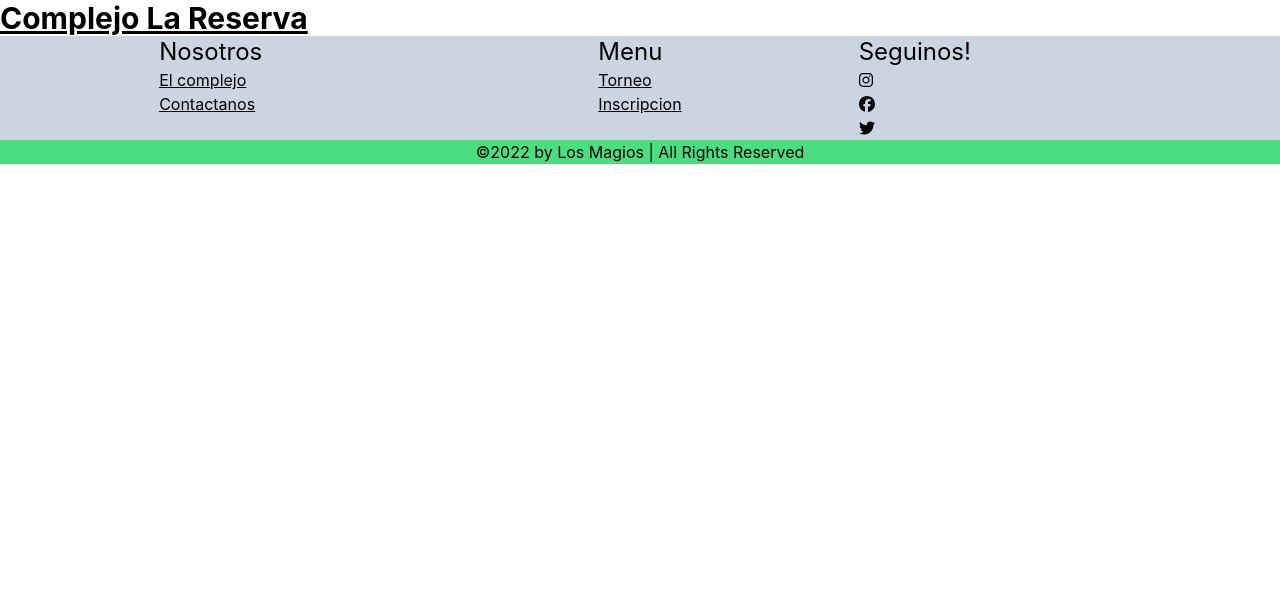
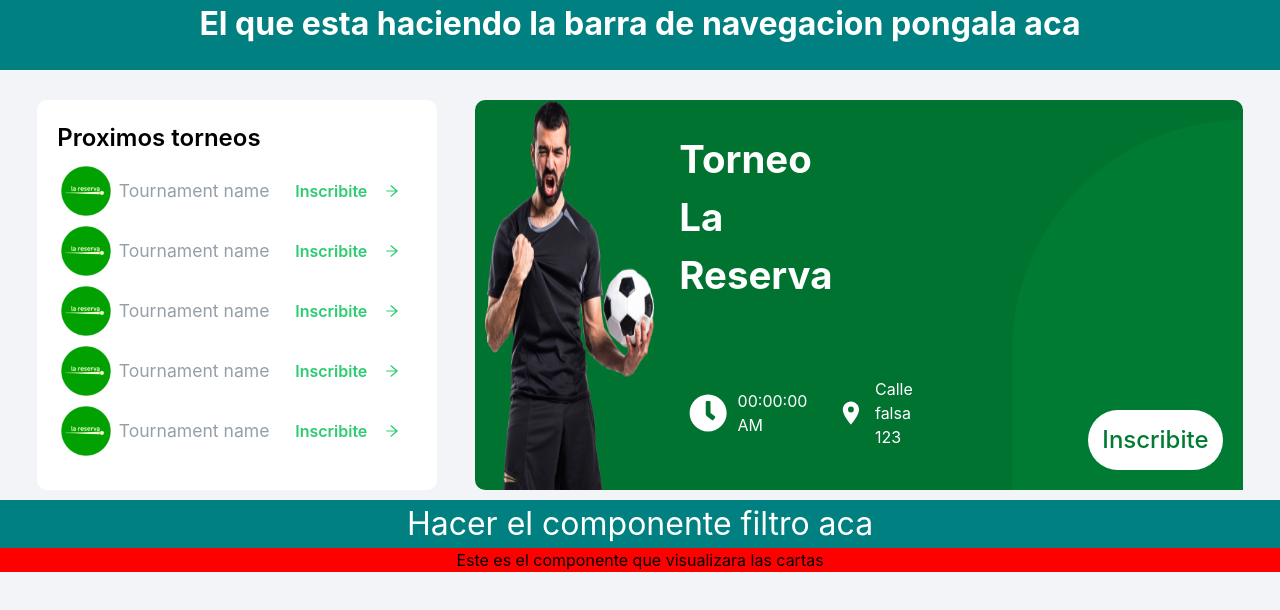
Before and after one commit to CristianLarrauri/Henry-LaReserva, a React (Create React App) app in the folder client/: page /home in a window 1280 px wide. Shown: the top 610 px of the page. Built offline with nearby package versions, Linux system fonts and the light colour scheme.

Commit message:
Added some things to home

```diff
--- /dev/null
+++ b/client/src/components/Filtros.jsx
@@ -0,0 +1,16 @@
+import React from "react";
+import styles from "../styles/Filtros.module.css"
+import TournamentDetails from "./TournamentDetails";
+
+export default function Filtros(){
+    return(
+        <div className={styles.mainWrapper}>
+            <h2>Hacer el componente filtro aca</h2>
+            {/*Esto deberia traer de la ruta get X torneos, segun la pagina
+               apenas inicia (DiMount/useEffect), luego cada vez que se toque un boton de filtrado
+               deberia llamar a la ruta del back correspondiente y actualizar un estado local,
+               ese estado es el que se le deberia pasar al componente de abajo, que es el que renderizara las cartas*/}
+            <TournamentDetails tournaments = {[]}/>
+        </div>
+    );
+}
--- a/client/src/components/Home.jsx
+++ b/client/src/components/Home.jsx
@@ -1,11 +1,52 @@
 import React from 'react';
 import Footer from './Footer';
+import styles from '../styles/Home.module.css';
+import NextTournaments from './NextTournaments';
+import jugador from '../images/jugadorHome.png';
+import {FaClock} from 'react-icons/fa';
+import {MdLocationOn} from 'react-icons/md';
+import Filtros from '../components/Filtros';
 
 export default function Home() {
 	return (
-		<div>
-			<h1 className="text-3xl font-bold underline">Complejo La Reserva</h1>
-			<Footer />
+		<div className={styles.mainWrapper}>
+			<div className={styles.falseNavBar}><h2>El que esta haciendo la barra de navegacion pongala aca</h2></div>
+
+			<div className={styles.upperContainer}>
+				<NextTournaments/>
+
+				<div className={styles.nextTournamentWrapper}>
+					<img src={jugador} alt="jugador.png" />
+
+					<div className={styles.nextTournamentSubWrapper}>
+						<div>
+							<h2>Torneo</h2>
+							<h2>La</h2>
+							<h2>Reserva</h2>
+						</div>
+
+						<div className={styles.infoContainer}>
+							<div>
+								<FaClock className={styles.icon}/>
+								<p>00:00:00 AM</p>
+							</div>
+
+							<div>
+								<MdLocationOn className={styles.icon}/>
+								<p>Calle falsa 123</p>
+							</div>
+						</div>
+					</div>
+
+					<div className={styles.halfCircle}></div>
+
+					<div className={styles.btnContainer}>
+						<button>Inscribite</button>
+					</div>
+				</div>
+			</div>
+
+			<Filtros/>
 		</div>
 	);
 }
--- /dev/null
+++ b/client/src/components/NextTournaments.jsx
@@ -0,0 +1,23 @@
+import React from "react";
+import styles from '../styles/NextTournaments.module.css';
+import TournamentListView from "./TournamentListView";
+
+export default function NextTournaments(tournaments){
+    //Esta funciona debera recibir un array de los 5 torneos mas proximos
+    //(En realidad deberia arrancar desde el segundo mas proximo al 6 porque el mas proximo va en otro componente)
+    return(
+    <div className = {styles.mainWrapper}>
+        <div className = {styles.titleContainer}>
+            <h2>Proximos torneos</h2>
+        </div>
+
+        <div className={styles.tournamentsContainer}>
+            <TournamentListView/>
+            <TournamentListView/>
+            <TournamentListView/>
+            <TournamentListView/>
+            <TournamentListView/>
+        </div>
+    </div>
+    );
+}
--- a/client/src/components/TournamentDetails.jsx
+++ b/client/src/components/TournamentDetails.jsx
@@ -1,3 +1,10 @@
 import React from 'react';
+import styles from '../styles/TournamentDetails.module.css';
 
-export default function TournamentDetails() {}
+export default function TournamentDetails(tournaments) {//Esto lo recibe del componente filtros
+    return(
+        <div className={styles.mainWrapper}>
+            Este es el componente que visualizara las cartas
+        </div>
+    );
+}
--- /dev/null
+++ b/client/src/components/TournamentListView.jsx
@@ -0,0 +1,21 @@
+import React from "react";
+import styles from '../styles/TournamentListView.module.css';
+import icon from '../images/tournamentIcon_1.png';
+import {AiOutlineArrowRight} from 'react-icons/ai';
+import { Link } from "react-router-dom";
+
+export default function(){
+    return(
+    <Link to='/' className={styles.mainWrapper}>
+        <div className={styles.tournamentContainer}>
+            <img src={icon} alt="icon" className={styles.icon}/>
+            <p>Tournament name</p>
+        </div>
+
+        <div className = {styles.inscriptionWrapper}>
+            Inscribite
+            <AiOutlineArrowRight className={styles.icon}/>
+        </div>
+    </Link>
+    );
+}
--- /dev/null
+++ b/client/src/styles/Filtros.module.css
@@ -0,0 +1,11 @@
+.mainWrapper{
+    background-color: teal;
+    width: 100%;
+    text-align: center;
+    margin-top: 10px;
+}
+
+.mainWrapper h2{
+    color: white;
+    font-size: 2em;
+}
--- /dev/null
+++ b/client/src/styles/Home.module.css
@@ -0,0 +1,129 @@
+.mainWrapper{
+    background-color: rgba(243,244,247);
+    width: 100%;
+    min-height: 100vh;
+    display: flex;
+    flex-direction: column;
+    align-items: center;
+}
+
+.falseNavBar{
+    width: 100%;
+    height: 70px;
+    text-align: center;
+    background-color: teal;
+}
+
+.falseNavBar h2{
+    color: white;
+    font-size: 2em;
+    font-weight: bolder;
+}
+
+.upperContainer{
+    margin-top: 30px;
+    width: 100%;
+    display: flex;
+    justify-content: center;
+    justify-content: space-evenly;
+}
+
+.nextTournamentWrapper{
+    position: relative;
+    background-color: rgb(0, 115, 48);
+    border-radius: 10px;
+    width: 60%;
+    height: 390px;
+    display: flex;
+    justify-content: space-between;
+}
+
+.nextTournamentWrapper img{
+    width: 22%;
+
+    margin-left: 10px;
+}
+
+.nextTournamentSubWrapper{
+    width: 35%;
+    display: flex;
+    flex-direction: column;
+    justify-content: space-around;
+}
+
+.nextTournamentSubWrapper h2{
+    color: white;
+    font-size: 2.4em;
+    font-weight: bolder;
+}
+
+.infoContainer{
+    width:100%;
+    color: white;
+    display: flex;
+    justify-content: flex-start;
+}
+
+.infoContainer div{
+    display: flex;
+    align-items: center;
+    margin:10px;
+}
+
+.icon{
+    font-size: 3em;
+    margin-right: 10px;
+}
+
+.btnContainer{
+    width: 35%;
+    display: flex;
+    flex-direction: column;
+    justify-content: flex-end;
+    align-items: flex-end;
+}
+
+.btnContainer button{
+    background-color: white;
+    width: 50%;
+    height: 60px;
+    border-radius: 60px;
+    font-size: 1.5em;
+    font-weight: 500;
+    color: #007B34;
+    margin-bottom: 20px;
+    margin-right: 20px;
+    z-index: 10;
+    transition-duration: .4s;
+}
+
+.btnContainer button:hover{
+    transform: scale(1.1);
+    color: white;
+    background-color: #009e42;
+    cursor: pointer;
+    transition-duration: .4s;
+}
+
+.halfCircle{
+    background-color: #007B34;
+    width: 30%;
+    height: 95%;
+    right: 0;
+    bottom: 0;
+    position: absolute;
+    border-top-left-radius: 300px;
+}
+
+.falseFilters{
+    background-color: teal;
+    width: 100%;
+    text-align: center;
+    margin-top: 10px;
+}
+
+.falseFilters h2{
+    color: white;
+    font-weight: bolder;
+    font-size: 2em;
+}
--- /dev/null
+++ b/client/src/styles/NextTournaments.module.css
@@ -0,0 +1,17 @@
+.mainWrapper{
+    width: 400px;
+    padding: 20px;
+    background-color: white;
+    border-radius: 10px;
+    height: 390px;
+}
+
+.titleContainer{
+    font-size: 1.5em;
+    font-weight: 600;
+    margin-bottom: 10px;
+}
+
+.tournamentsContainer{
+    width: 100%;
+}
--- /dev/null
+++ b/client/src/styles/TournamentDetails.module.css
@@ -0,0 +1,3 @@
+.mainWrapper{
+    background-color: red;
+}
--- /dev/null
+++ b/client/src/styles/TournamentListView.module.css
@@ -0,0 +1,34 @@
+.mainWrapper{
+    margin-bottom: 10px;
+    display: flex;
+    align-items: center;
+    justify-content: space-between;
+}
+
+.mainWrapper p{
+    font-size: 1.1em;
+    color: #959FA8;
+}
+
+.icon{
+    width: 50px;
+}
+
+.inscriptionWrapper{
+    margin-left: 10px;
+    font-weight: 600;
+    color: #2DCC70;
+    display: flex;
+    align-items: center;
+}
+
+.tournamentContainer{
+    display: flex;
+    width: 60%;
+    justify-content: space-around;
+    align-items: center;
+}
+
+.mainWrapper:hover{
+    background-color:rgba(0, 123, 52, .2);
+}
```
Also changed, not shown: client/src/images/jugadorHome.png (added), client/src/images/tournamentIcon_1.png (added).
